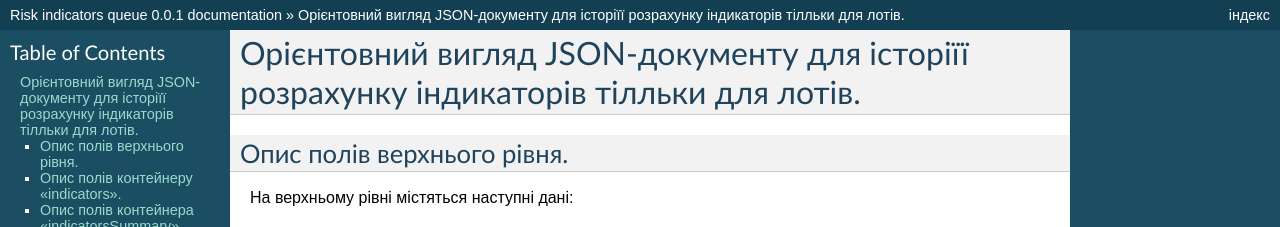
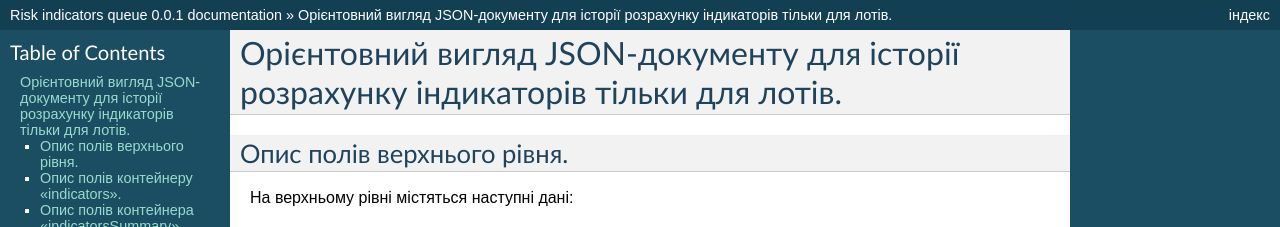
Before and after one commit to DataPathAnalytics/indicators-queue, a Sphinx documentation site: the page built from docs/risk_only_for_lots_json.rst, in a window 1280 px wide and 900 px high. Shown: the top 227 px of the window. Built offline with Sphinx 7.4.7, drawn with Linux system fonts in a browser that asks for light colours; some of the changed text lies outside the part shown.

Commit message:
Update risk_only_for_lots_json.rst

```diff
--- a/docs/risk_only_for_lots_json.rst
+++ b/docs/risk_only_for_lots_json.rst
@@ -1,6 +1,6 @@
-########################################################################################
-Орієнтовний вигляд JSON-документу для історіїї розрахунку індикаторів тілльки для лотів.
-########################################################################################
+######################################################################################
+Орієнтовний вигляд JSON-документу для історії розрахунку індикаторів тільки для лотів.
+######################################################################################
 
 
 Опис полів верхнього рівня.
```
